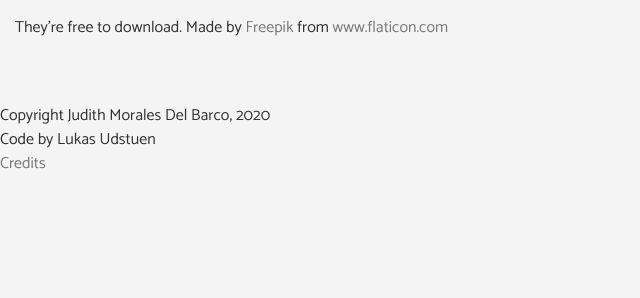
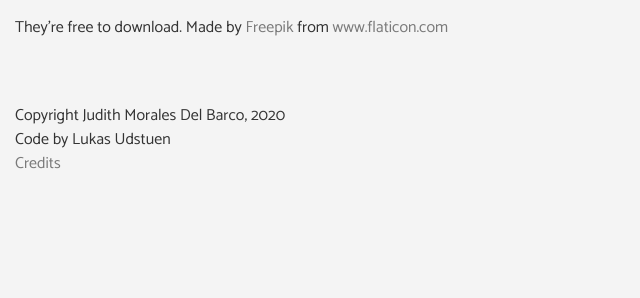
Before and after one commit to ludstuen90/judithmdb, a Django app: page /thanks/ in a window 1280 px wide. Shown: the part 136-434 px from the top of the page, without its empty margins (0-640 px from the left). Run offline with Django 3.2, Linux system fonts and the light colour scheme; some libraries are stand-ins or nearby versions.

Commit message:
footer fix

```diff
--- a/judith/templates/about.html
+++ b/judith/templates/about.html
@@ -109,5 +109,5 @@
     </div>
 
   </div>
-
+  </div>
 {% endblock %}
--- a/judith/templates/base.html
+++ b/judith/templates/base.html
@@ -25,6 +25,8 @@
 {% block content %}
 {% endblock %}
 <br><br>
+<div class="container-fluid">
+
 
   <div class="row row-cols-1">
     <div class="col">
@@ -35,6 +37,7 @@
     </div>
 
   </div>
+</div>
 
   </div>
 
```
